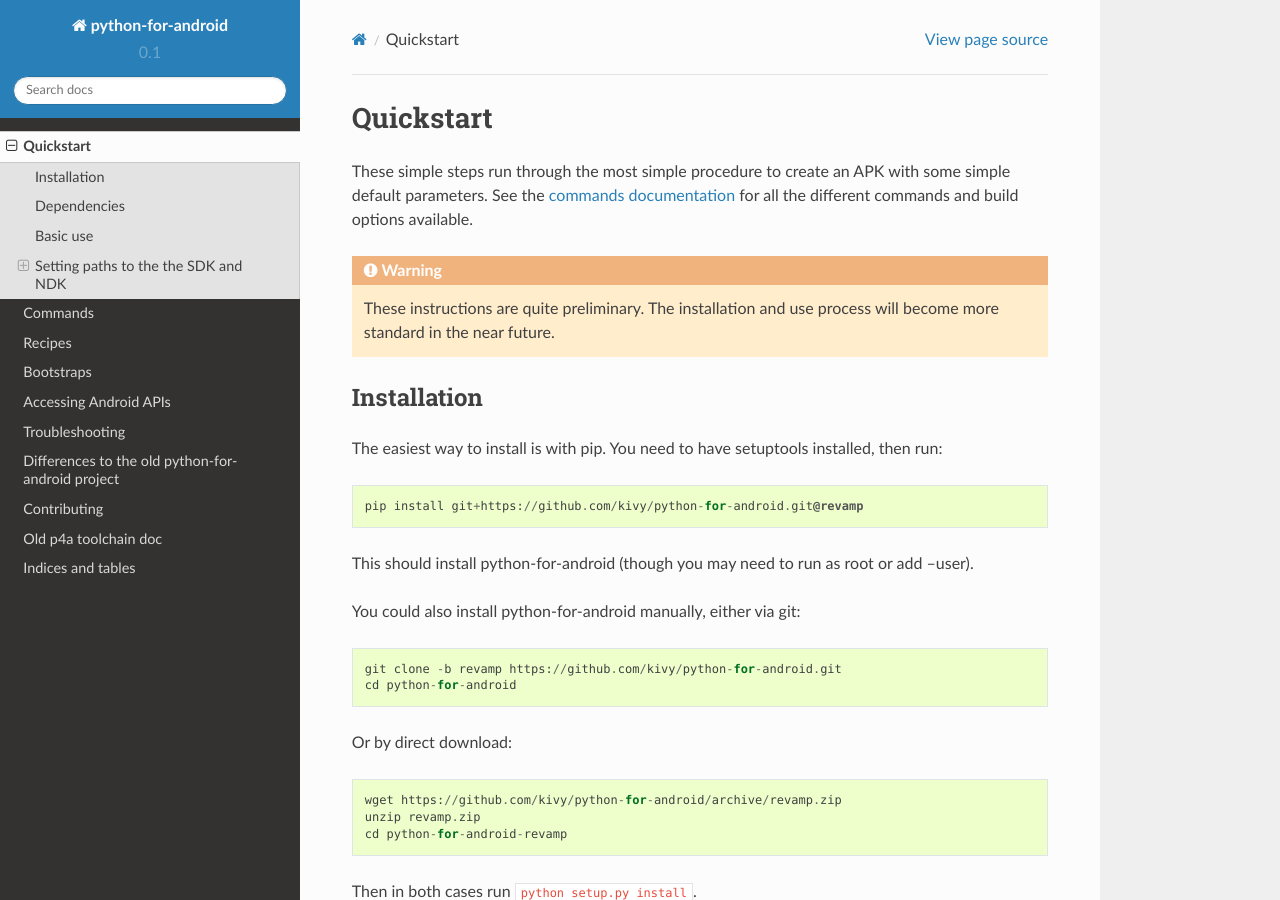
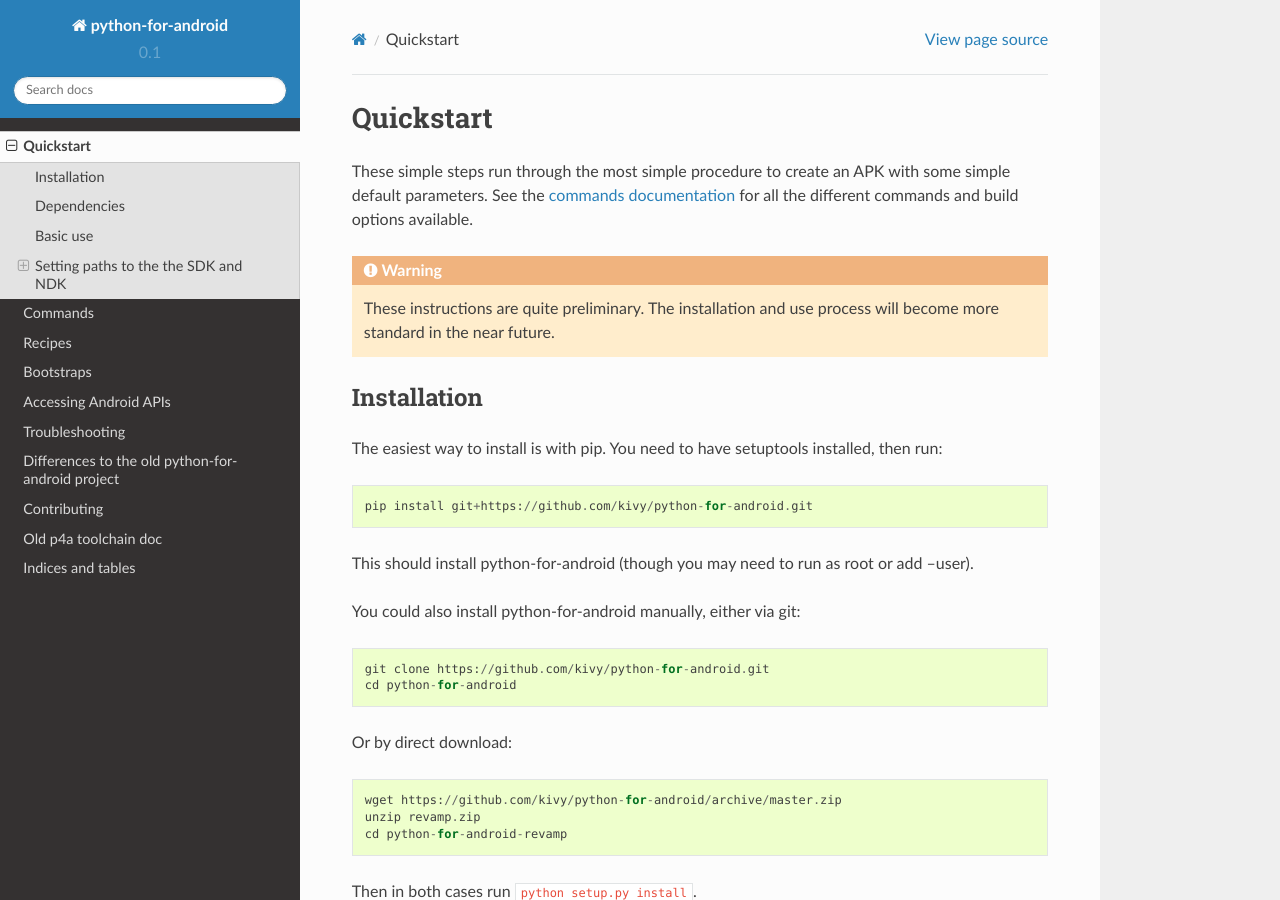
Before and after one commit to kivy/python-for-android, a Sphinx documentation site: the page built from doc/source/quickstart.rst, in a window 1280 px wide and 900 px high. Built offline with Sphinx 7.4.7 and the Read the Docs theme 2.0.0, drawn with Linux system fonts in a browser that asks for light colours; pages that are not in the unit, such as notebooks, are missing from menus.

Commit message:
Corrected doc install instructions
Changed to point at master branch rather than revamp

```diff
--- a/doc/source/quickstart.rst
+++ b/doc/source/quickstart.rst
@@ -17,18 +17,18 @@
 
 The easiest way to install is with pip. You need to have setuptools installed, then run::
 
-  pip install git+https://github.com/kivy/python-for-android.git@revamp
+  pip install git+https://github.com/kivy/python-for-android.git
 
 This should install python-for-android (though you may need to run as root or add --user).
 
 You could also install python-for-android manually, either via git::
 
-  git clone -b revamp https://github.com/kivy/python-for-android.git
+  git clone https://github.com/kivy/python-for-android.git
   cd python-for-android
 
 Or by direct download::
 
-  wget https://github.com/kivy/python-for-android/archive/revamp.zip
+  wget https://github.com/kivy/python-for-android/archive/master.zip
   unzip revamp.zip
   cd python-for-android-revamp
 
```
